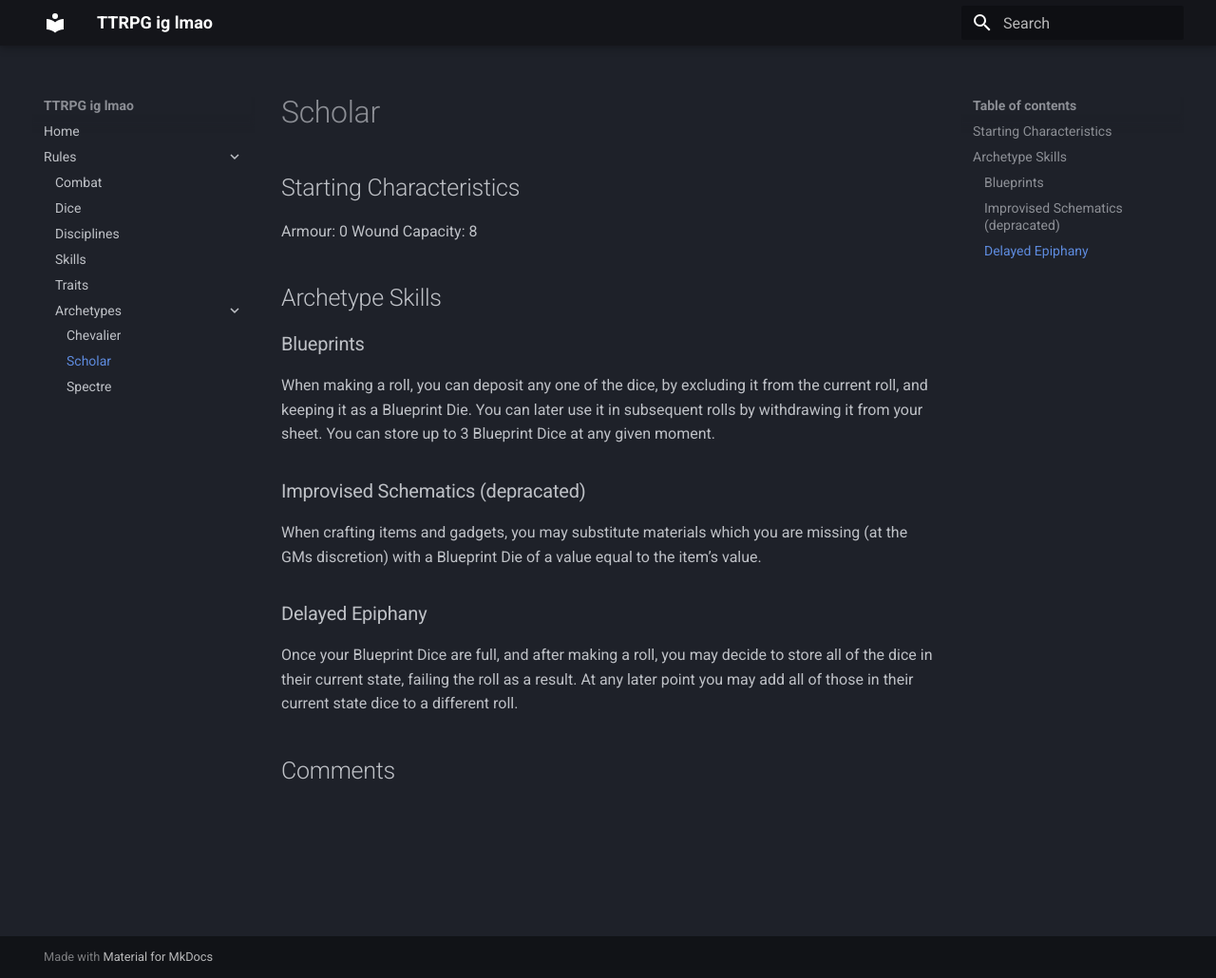
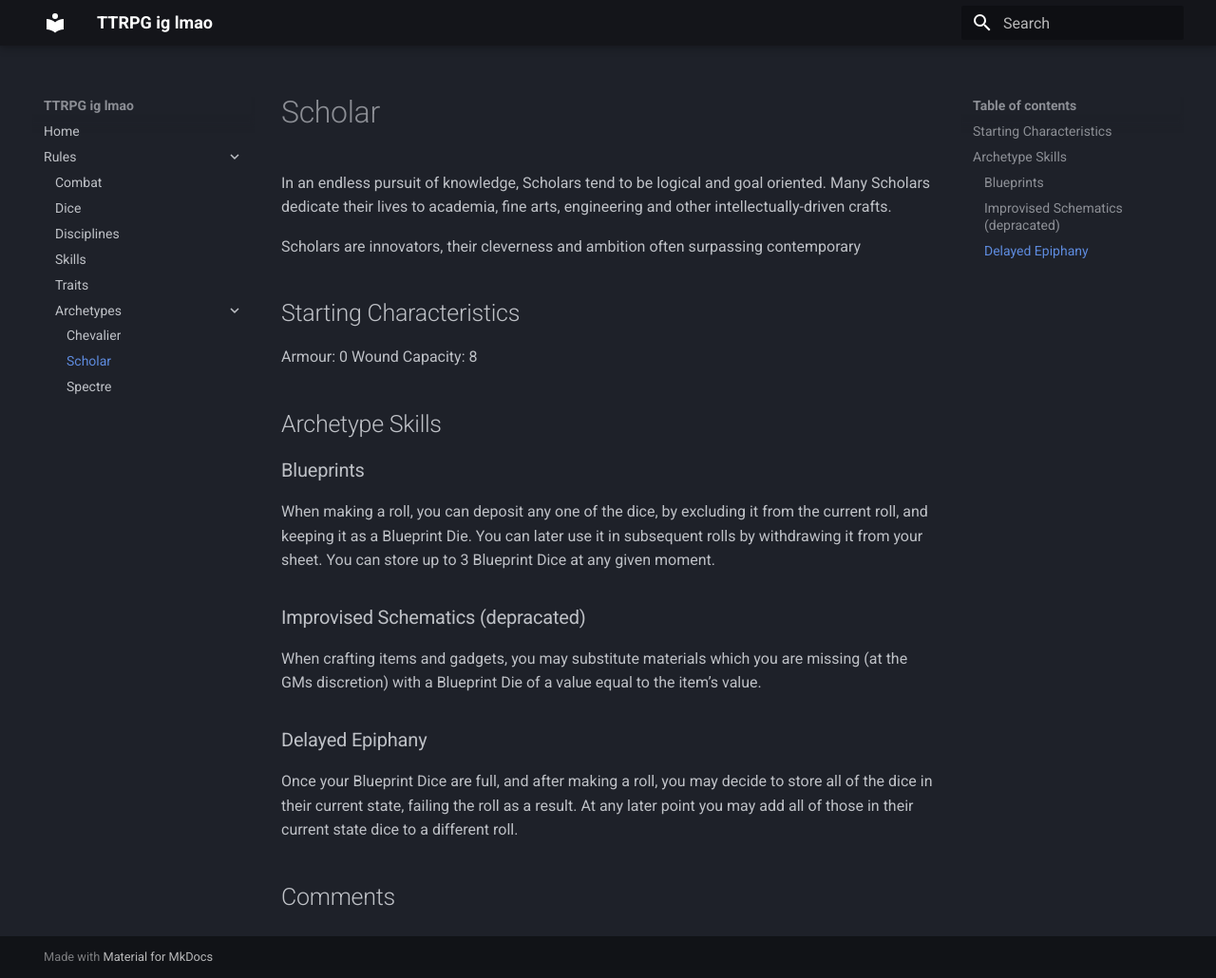
Before and after one commit to ProbablyIly/UnnamedTTRPG, an MkDocs documentation site: the page built from docs/Rules/Archetypes/Scholar.md, in a window 1280 px wide and 1030 px high. Shown: the whole window at 95% size. Built offline with MkDocs 1.6.1 and Material for MkDocs 9.7.7, drawn with Linux system fonts in a browser that asks for light colours; comment, search, counter and statistics services are not loaded.

Commit message:
vault backup: 2025-11-08 13:46:30

```diff
--- a/docs/Rules/Archetypes/Scholar.md
+++ b/docs/Rules/Archetypes/Scholar.md
@@ -1,3 +1,6 @@
+In an endless pursuit of knowledge, Scholars tend to be logical and goal oriented. Many Scholars dedicate their lives to academia, fine arts, engineering and other intellectually-driven crafts.
+
+Scholars are innovators, their cleverness and ambition often surpassing contemporary
 ## Starting Characteristics
 Armour: 0
 Wound Capacity: 8
```
